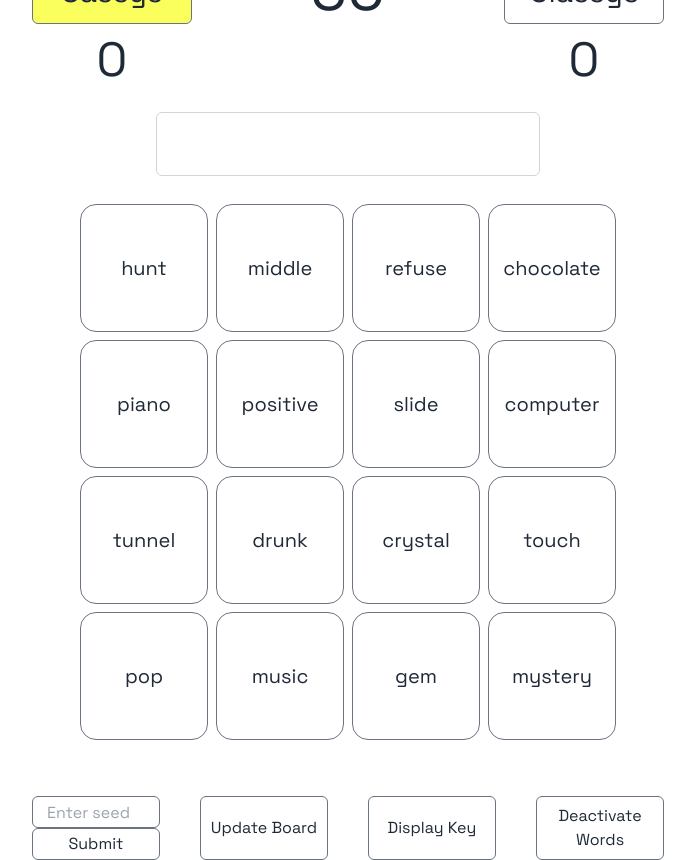
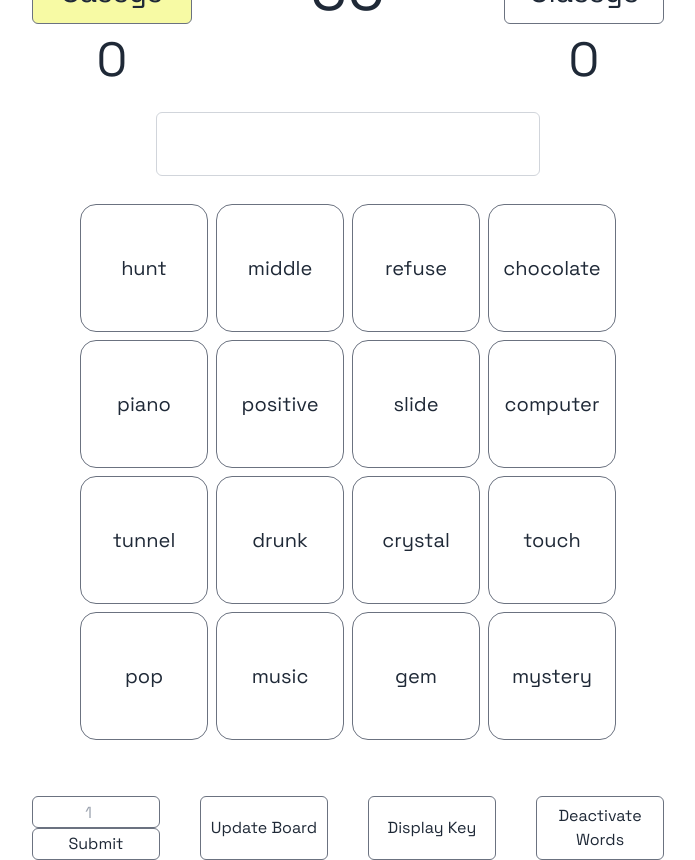
Before and after one commit to wparke4/game-prototypes, a Nuxt app: page / in a window 1280 px wide. Shown: the whole page, without its empty margins (292-987 px from the left). Built offline with nearby package versions, Linux system fonts and the light colour scheme.

Commit message:
Updated default seed to display and highlight color

```diff
--- a/components/Codenames.vue
+++ b/components/Codenames.vue
@@ -109,7 +109,7 @@ const chooseWords = () => {
   }
 };
 
-let seed = 2;
+let seed = 1;
 
 
 const generateKeys = () => {
--- a/components/IntegerInput.vue
+++ b/components/IntegerInput.vue
@@ -9,7 +9,7 @@
         v-model="inputValue"
         min="1"
         max="100"
-        placeholder="Enter seed"
+        placeholder="1"
     />
     <button
         @click="submit"
--- a/components/TeamScore.vue
+++ b/components/TeamScore.vue
@@ -96,6 +96,6 @@ export default {
 
 <style scoped>
 .yellow-background {
-  background-color: #faff5e; /* Adjust the color code to your desired shade of green */
+  background-color: #f7faa4; /* Adjust the color code to your desired shade of green */
 }
 </style>
```
